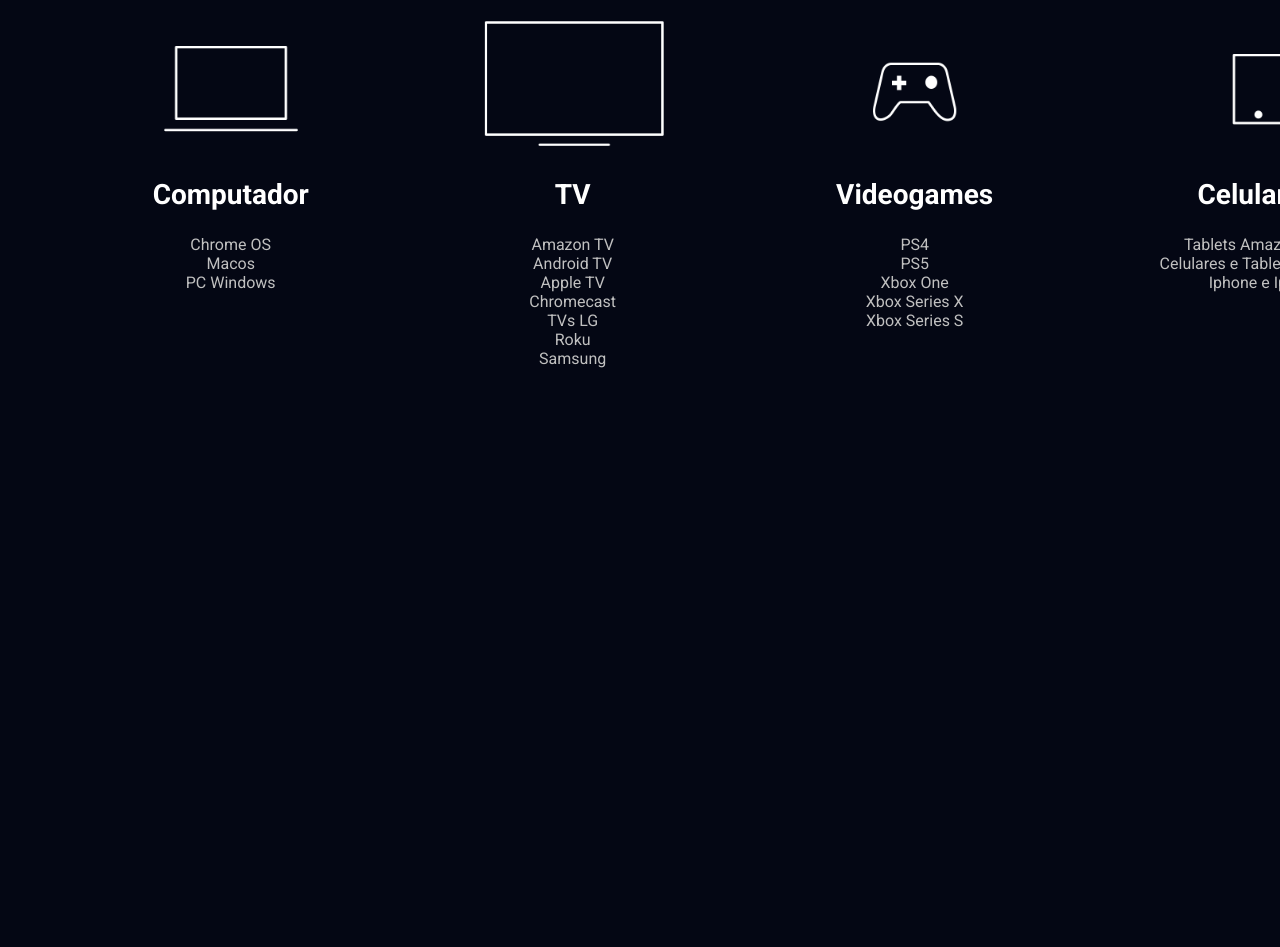
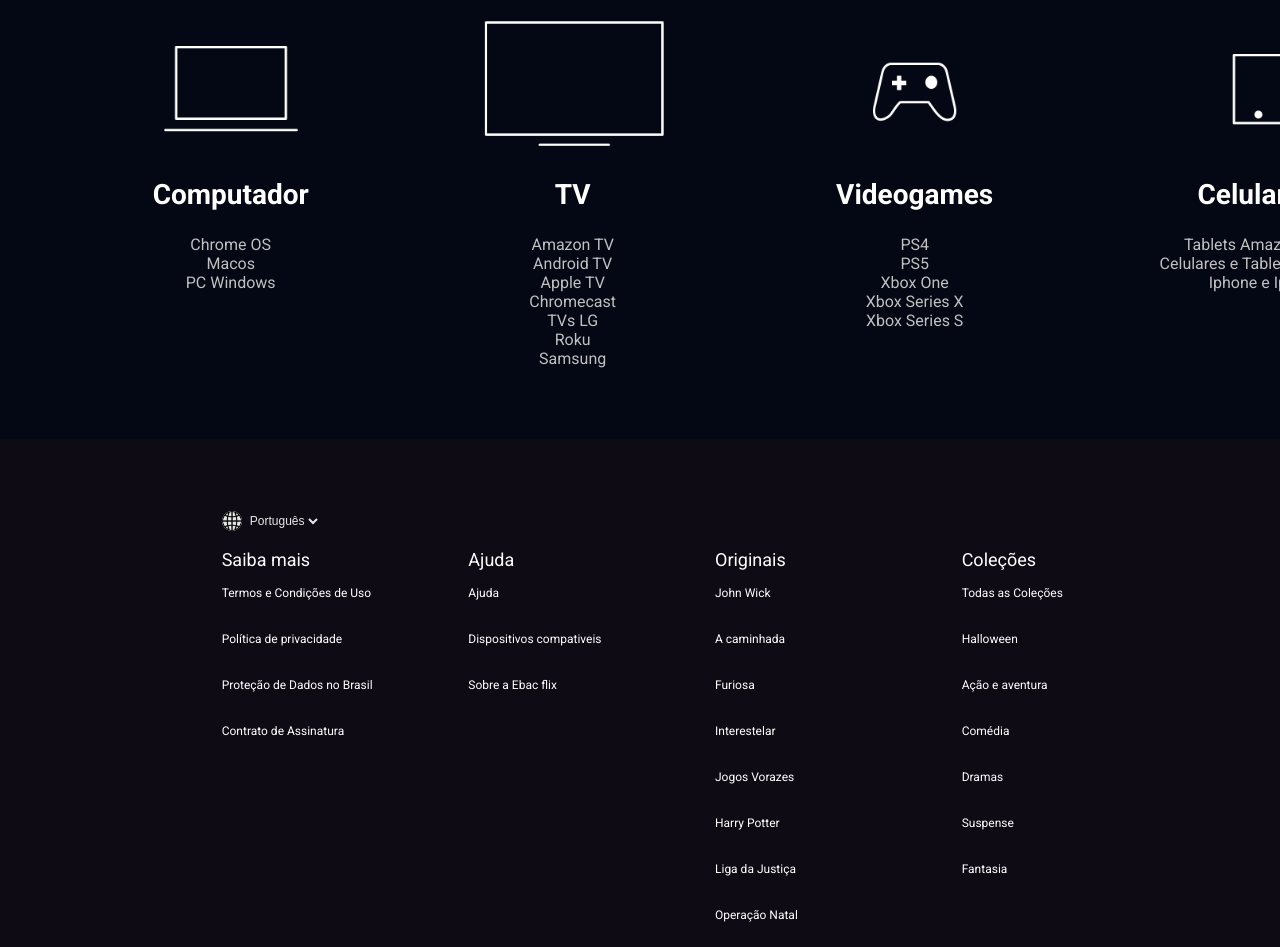
Before and after one commit to MartinsDev23/Tarefas_EBAC, a website: page index.html in a window 1280 px wide. Shown: the part 1853-2800 px from the top of the page. Before the commit the page ends 2292 px from the top, so only its background shows below. Drawn offline with Linux system fonts and the light colour scheme; files that its build step writes are made by us from their sources; files whose address does not match are found by name; a web font is replaced by a local one.

Commit message:
Projeto finalizado
Tarefa de landing page finalizado

```diff
--- a/Gulpfile.js
+++ b/Gulpfile.js
@@ -1,10 +1,11 @@
 const gulp = require('gulp');
 const sass = require('gulp-sass')(require('sass'));
 const imagemin = require('gulp-imagemin');
+const uglify = require('gulp-uglify');
 
 function compilaSass() {
     return gulp
-    .src('./src/main.scss')
+    .src('./src/styles/main.scss')
     .pipe(sass(
         { outputStyle: 'compressed' }
     ))
@@ -18,10 +19,19 @@
     .pipe(gulp.dest('./dist/images'));
 }
 
+function comprimeJs() {
+    return gulp
+    .src('./src/scripts/*.js')
+    .pipe(uglify())
+    .pipe(gulp.dest('./dist/scripts'));
+}
+
 exports.sass = compilaSass;
 exports.images = comprimeImagens;
+exports.js = comprimeJs;
 
 exports.default = function() {
-    gulp.watch('./src/*.scss', {ignoreInitial: false}, gulp.series(compilaSass));
+    gulp.watch('./src/styles/*.scss', {ignoreInitial: false}, gulp.series(compilaSass));
     gulp.watch('./src/images/*', {ignoreInitial: false}, gulp.series(comprimeImagens));
+    gulp.watch('./src/scripts/*.js', {ignoreInitial: false}, gulp.series(comprimeJs));
 }
--- a/index.html
+++ b/index.html
@@ -15,13 +15,13 @@
             <div>
                 <h1 class="header__title">EBAC FLIX</h1>
             </div>
-            <div>
+            <div class="fixed-button">
                 <ul class="header__links">
                     <li class="header__links__item">
                         <a class="header__links__item__button" href="#">Assinar agora</a>
                     </li>
                     <li class="header__links__item">
-                        <a class="header__links__item__button" href="#">Entrar</a>
+                        <a class="header__links__item__button button2" href="#">Entrar</a>
                     </li>
                 </ul>
             </div>
@@ -132,6 +132,66 @@
                 </ul>
             </div>
         </section>
-    </div>
+        <footer class="footer">
+            <div class="footer__container">
+                <div class="footer__container__content">
+                    <img class="footer__container__content__image" src="./dist/images/globe.png" alt="globo">
+                    <select class="footer__container__content__select" name="idioma" id="idioma">
+                        <option class="footer__container__content__select__item" value="idioma">English</option>
+                        <option class="footer__container__content__select__item" value="idioma">Spanish</option>
+                        <option class="footer__container__content__select__item" selected value="idioma">Português</option>
+                    </select>
+                </div>
+                <div class="footer__container__box">
+                    <div>
+                        <h4 class="footer__container__box__title">Saiba mais</h4>
+                        <ul class="footer__container__box__list">
+                            <li class="footer__container__box__list__item">Termos e Condições de Uso</li>
+                            <li class="footer__container__box__list__item">Política de privacidade</li>
+                            <li class="footer__container__box__list__item">Proteção de Dados no Brasil</li>
+                            <li class="footer__container__box__list__item">Contrato de Assinatura</li>
+                        </ul>
+                    </div>
+                    <div>
+                        <h4 class="footer__container__box__title">Ajuda</h4>
+                        <ul class="footer__container__box__list">
+                            <li class="footer__container__box__list__item">Ajuda</li>
+                            <li class="footer__container__box__list__item">Dispositivos compativeis</li>
+                            <li class="footer__container__box__list__item">Sobre a Ebac flix</li>
+                        </ul>
+                    </div>
+                    <div>
+                        <h4 class="footer__container__box__title">Originais</h4>
+                        <ul class="footer__container__box__list">
+                            <li class="footer__container__box__list__item">John Wick</li>
+                            <li class="footer__container__box__list__item">A caminhada</li>
+                            <li class="footer__container__box__list__item">Furiosa</li>
+                            <li class="footer__container__box__list__item">Interestelar</li>
+                            <li class="footer__container__box__list__item">Jogos Vorazes</li>
+                            <li class="footer__container__box__list__item">Harry Potter</li>
+                            <li class="footer__container__box__list__item">Liga da Justiça</li>
+                            <li class="footer__container__box__list__item">Operação Natal</li>
+                        </ul>
+                    </div>
+                    <div>
+                        <h4 class="footer__container__box__title">Coleções</h4>
+                        <ul class="footer__container__box__list">
+                            <li class="footer__container__box__list__item">Todas as Coleções</li>
+                            <li class="footer__container__box__list__item">Halloween</li>
+                            <li class="footer__container__box__list__item">Ação e aventura</li>
+                            <li class="footer__container__box__list__item">Comédia</li>
+                            <li class="footer__container__box__list__item">Dramas</li>
+                            <li class="footer__container__box__list__item">Suspense</li>
+                            <li class="footer__container__box__list__item">Fantasia</li>
+                        </ul>
+                    </div>
+                </div>
+            </div>
+            <div class="footer__text">
+                <span>&copy Todos os direitos reservados - Daniel Martins Pereira - 10/11/2024 - São Paulo/SP</span>
+            </div>
+        </footer>
+</div>
+<script src="./dist/scripts/main.js"></script>
 </body>
 </html>
--- a/package.json
+++ b/package.json
@@ -13,6 +13,7 @@
     "gulp": "^4.0.2",
     "gulp-imagemin": "^7.1.0",
     "gulp-sass": "^5.1.0",
+    "gulp-uglify": "^3.0.2",
     "gulp-watch": "^5.0.1",
     "sass": "^1.80.6"
   }
--- /dev/null
+++ b/src/scripts/main.js
@@ -0,0 +1,15 @@
+addEventListener('DOMContentLoaded', function(){
+    const header = document.querySelector(".fixed-button");
+
+    function fixaOHeader() {
+        if (window.scrollY > 0) {
+            header.classList.add('fixed-header');
+        } else {
+            header.classList.remove('fixed-header');
+        }
+    }
+
+
+    window.addEventListener('scroll', fixaOHeader);
+
+})
--- /dev/null
+++ b/src/styles/_footer.scss
@@ -0,0 +1,84 @@
+.footer {
+    padding: 5.6vw;
+    font-family: 'Roboto', sans-serif;
+    background-color: #0e0b14;
+
+    &__container {
+        color: #fff;
+        margin-bottom: 150px;
+
+        &__box {
+            display: grid;
+            grid-template-columns: 1fr 1fr 1fr 1fr;
+            margin-left: 150px;
+
+            &__title {
+
+                font-size: 18px;
+                margin-top: 18px;
+                font-weight: 100;
+                color: #fff;
+            }
+
+            &__list {
+                font-size: 12px;
+
+
+                &__item {
+                    margin-top: 16px;
+                    margin-bottom: 32px;
+                }
+            }
+        }
+
+
+        &__content {
+
+            align-items: center;
+            display: flex;
+
+            &__select {
+                background-color: transparent;
+                color: #fff;
+                border: none;
+                cursor: pointer;
+                font-size: 12px;
+                opacity: .9;
+
+                &:hover {
+                    text-decoration: underline;
+                    opacity: 1;
+                }
+
+                &__item {
+                    color: #040714;
+                    text-align: center;
+                    font-size: 12px;
+                }
+            }
+
+            &__image {
+                height: 20px;
+                background-color: #fff;
+                border-radius: 12px;
+                margin-right: 4px;
+                margin-left: 150px;
+                opacity: .9;
+
+                &:hover {
+                    cursor: pointer;
+                    opacity: 1;
+                }
+            }
+
+        }
+
+    }
+
+    &__text {
+        text-align: center;
+        color: #fff;
+        font-size: 14px;
+        margin-top: 150px;
+    }
+}
--- a/src/_header.scss
+++ b/src/styles/_header.scss
@@ -27,7 +27,7 @@
             &__button {
                 text-decoration: none;
                 padding: 10px;
-                background-color: #040714;
+                background-color: transparent;
                 color: white;
                 border-radius: 2px;
                 border: 1px solid #fff;
--- a/src/_hero.scss
+++ b/src/styles/_hero.scss
@@ -75,7 +75,6 @@
 
             &__item {
                 margin-top: 2px;
-
             }
         }
 
--- a/src/_watch.scss
+++ b/src/styles/_watch.scss
@@ -1,9 +1,10 @@
 .watch {
     width: 100%;
     text-align: center;
+    background-color: #0e0b14;
 
     &__title {
-        margin-top: 50px;
+        padding-top: 50px;
         margin-bottom: 50px;
         font-size: 38px;
         font-family: 'Roboto', sans-serif;
--- a/src/main.scss
+++ b/src/styles/main.scss
@@ -2,6 +2,7 @@
 @use 'hero';
 @use 'watch';
 @use 'available-devices';
+@use 'footer';
 
 * {
     margin: 0;
@@ -13,3 +14,15 @@
     background-color: #040714;
     color: silver;
 }
+
+li {
+    list-style: none;
+}
+
+.fixed-header {
+    position: fixed;
+    top: 1;
+    width: 100%;
+    z-index: 1000;
+    right: -571px;
+}
```
Also changed, not shown: dist/styles/main.css, src/images/globe.png (added), src/images/icons8-globe-50.png (added), src/images/reshot-icon-globe-ZP976EQD5S.svg (added), src/styles/_available-devices.scss (renamed from src/_available-devices.scss), 2 other files.
